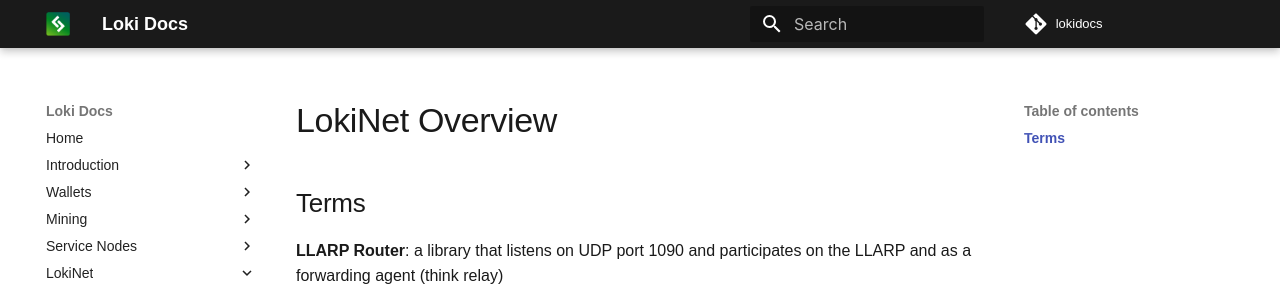
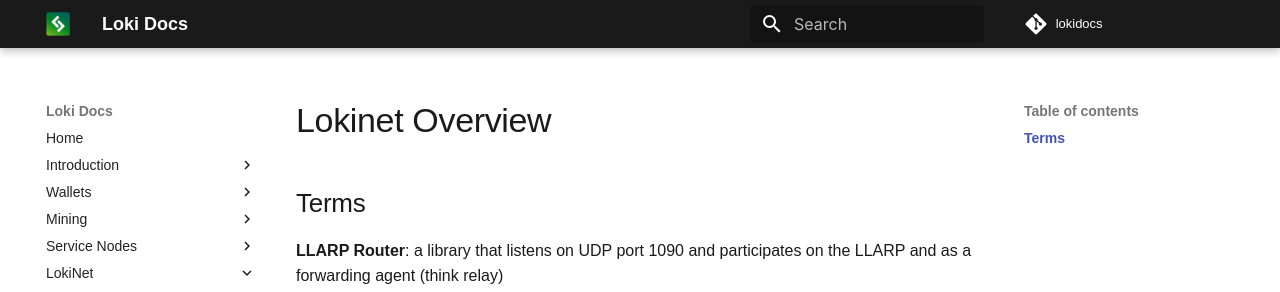
Before and after one commit to spacecatpixel/lokidocs, an MkDocs documentation site: the page built from docs/LokiNet/LokiNetOverview.md, in a window 1280 px wide and 963 px high. Shown: the top 292 px of the window. Built offline with MkDocs 1.6.1 and Material for MkDocs 9.7.7, drawn with Linux system fonts in a browser that asks for light colours; some web fonts are replaced; comment, search, counter and statistics services are not loaded.

```diff
--- a/docs/LokiNet/LokiNetOverview.md
+++ b/docs/LokiNet/LokiNetOverview.md
@@ -1,4 +1,4 @@
-#LokiNet Overview
+#Lokinet Overview
 
 ## Terms
 
```
Also changed, not shown: 1 other file.
